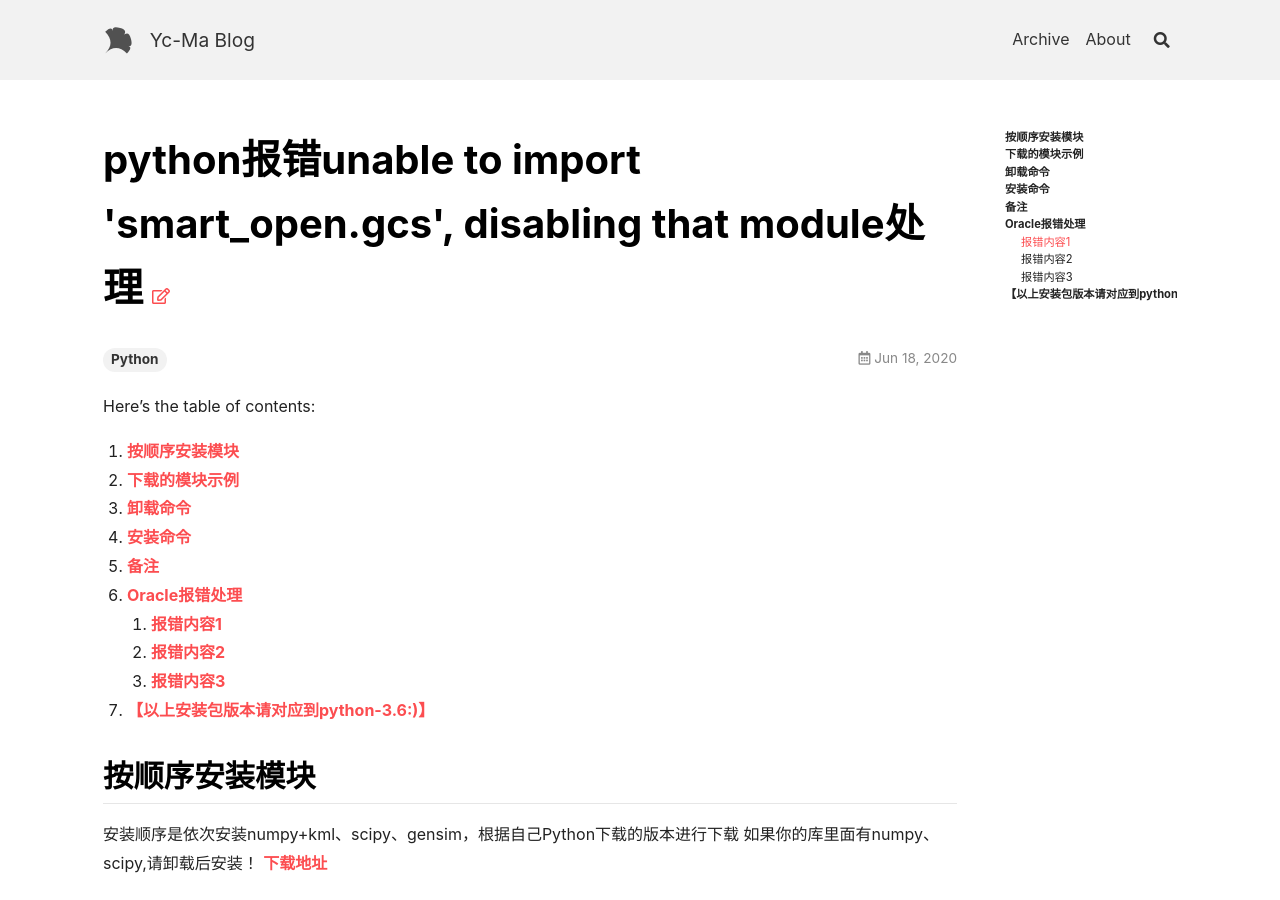
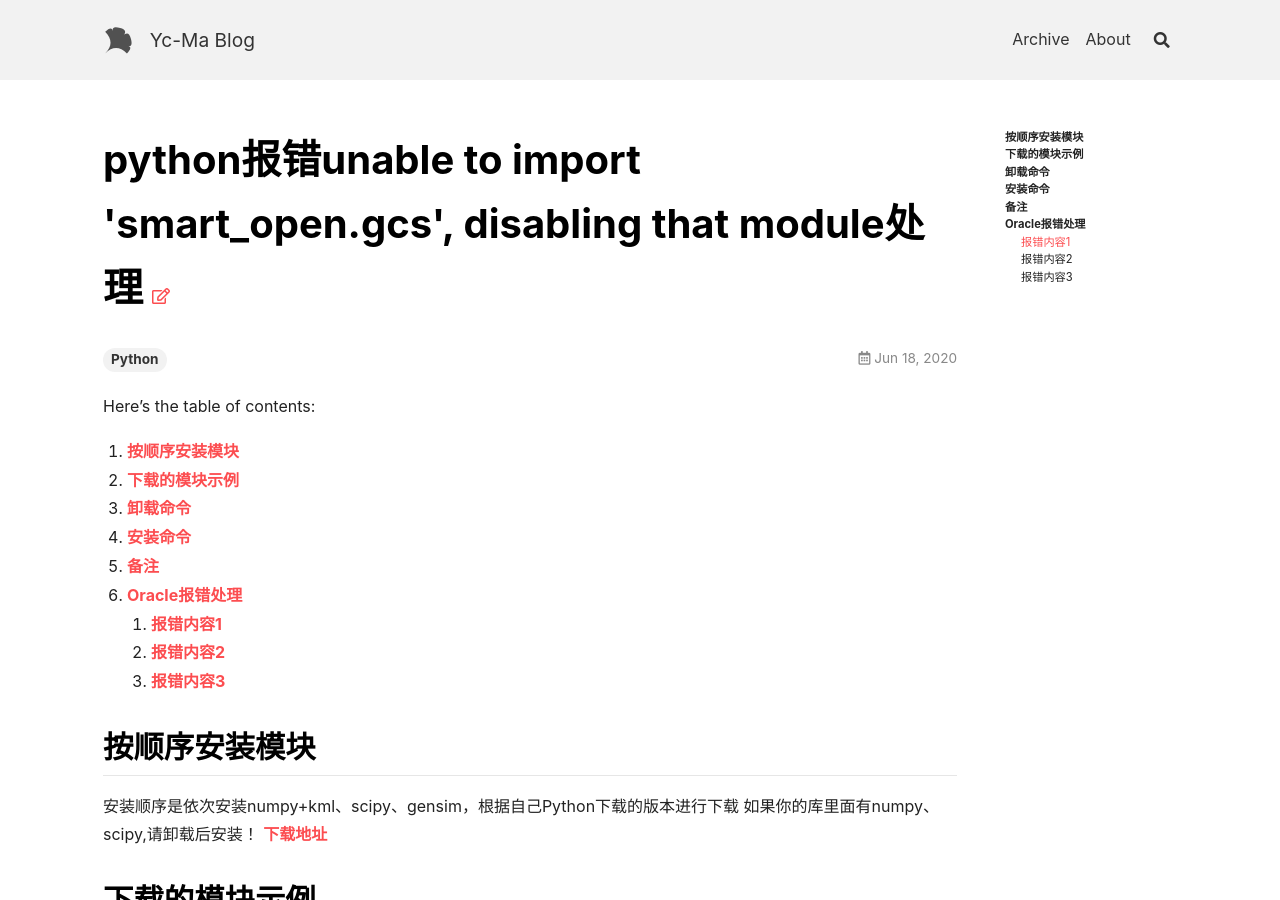
Before and after one commit to crazyyanchao/blog, a Jekyll site: the page built from _posts/2020-06-18-python报错unable to import 'smart_open.gcs', disabling that module处理.md, in a window 1280 px wide and 900 px high. Built offline with Jekyll 4.4.1, drawn with Linux system fonts in a browser that asks for light colours; nearby versions of some CDN libraries; some of the changed text lies outside the part shown.

````diff
--- a/_posts/2020-06-18-python报错unable to import 'smart_open.gcs', disabling that module处理.md
+++ b/_posts/2020-06-18-python报错unable to import 'smart_open.gcs', disabling that module处理.md
@@ -69,5 +69,3 @@ sqlalchemy.exc.DatabaseError: (cx_Oracle.DatabaseError) DPI-1072: the Oracle Cli
 ```
 cx_Oracle-5.3-11g.win-amd64-py3.6-2
 ```
-
-## 【以上安装包版本请对应到python-3.6:)】
````
